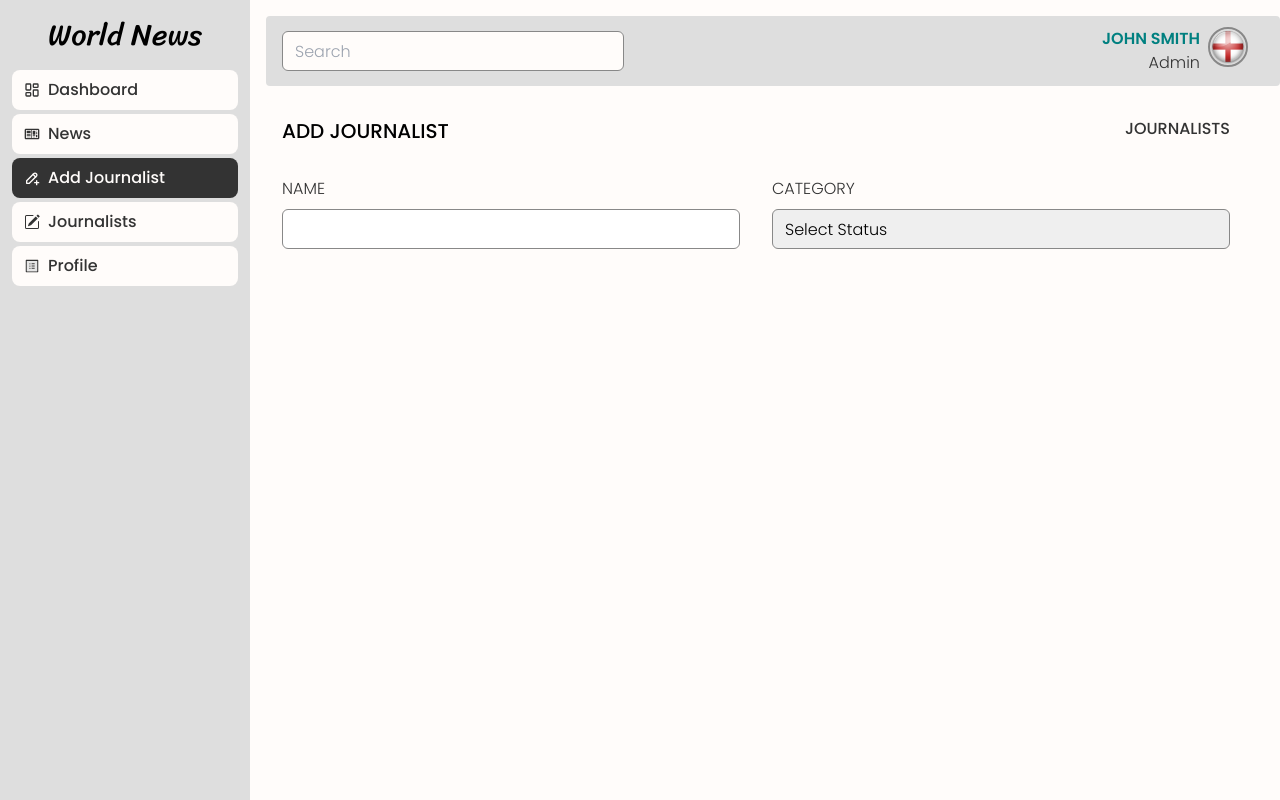
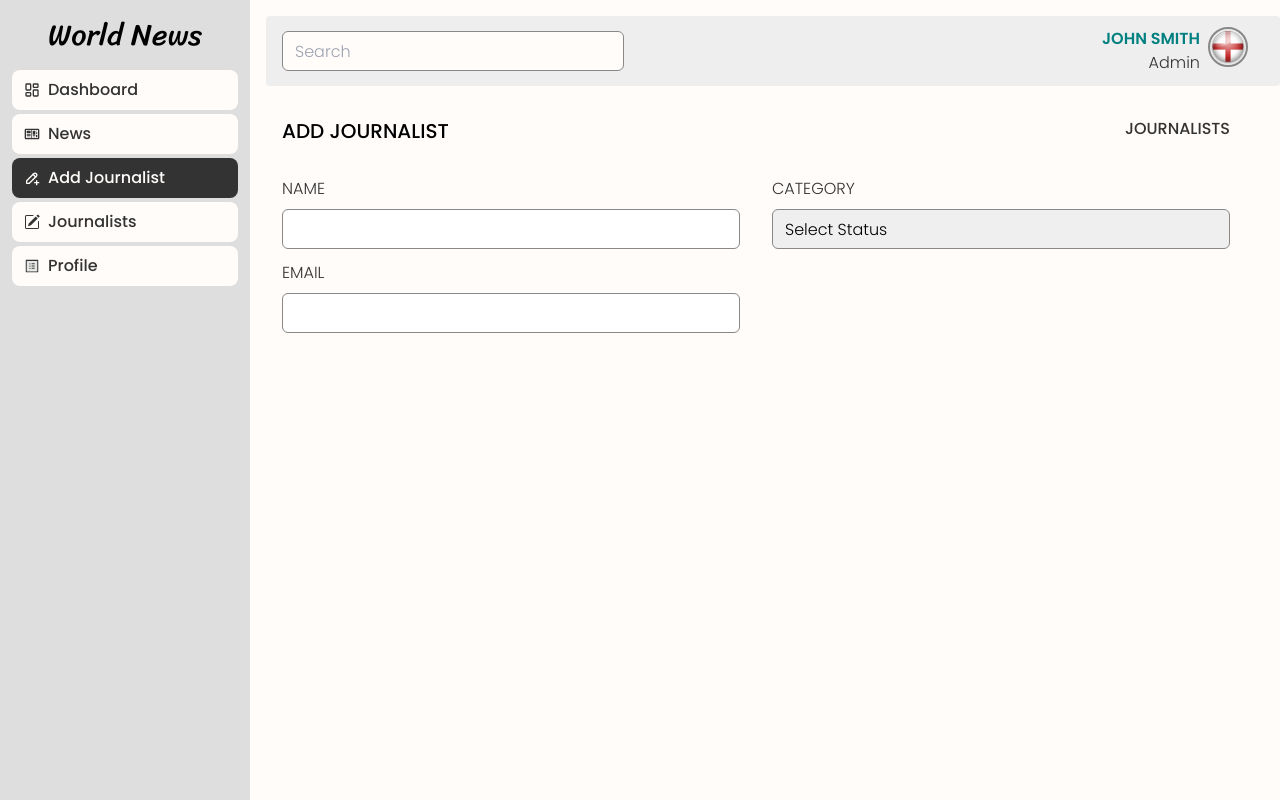
Before and after one commit to Nimira43/World-News, a React (Vite) app in the folder client/: page /dashboard/writer/add in a window 1280 px wide. Built offline with nearby package versions, Linux system fonts and the light colour scheme.

Commit message:
Added Email field

```diff
--- a/client/src/dashboard/layout/Header.jsx
+++ b/client/src/dashboard/layout/Header.jsx
@@ -3,7 +3,7 @@ import User from '../../assets/user-2.png'
 const Header = () => {
   return (
     <div className='pl-4 fixed w-[calc(100vw-250px)] top-4 z-50'>
-      <div className='w-full rounded h-[70px] flex justify-between items-center p-4 bg-grey-light'>
+      <div className='w-full rounded h-[70px] flex justify-between items-center p-4 bg-grey-light-extra'>
         <input type='text' placeholder='Search' className='px-3 py-2 rounded-md outline-0 bg-light border border-grey-medium focus:border-grey-dark h-10' />
         <div className='mr-4'>
           <div className='flex gap-x-2'>
--- a/client/src/dashboard/pages/AddWriter.jsx
+++ b/client/src/dashboard/pages/AddWriter.jsx
@@ -56,6 +56,23 @@ const AddWriter = () => {
               </select>
             </div>
           </div>
+          <div className='grid grid-cols-2 gap-x-8 mb-3'>
+            <div className='flex flex-col gap-y-2'>
+              <label
+                htmlFor='name'
+                className='text-grey-dark uppercase text-md'
+              >
+                Email
+              </label>
+              <input
+                id='email'
+                type='text'
+                name='email'
+                required
+                className='px-3 py-2 rounded-md border border-grey-medium outline-0 focus:border-grey-dark h-10'
+              />
+            </div>
+          </div>
         </form>
       </div>
     </div>
```
